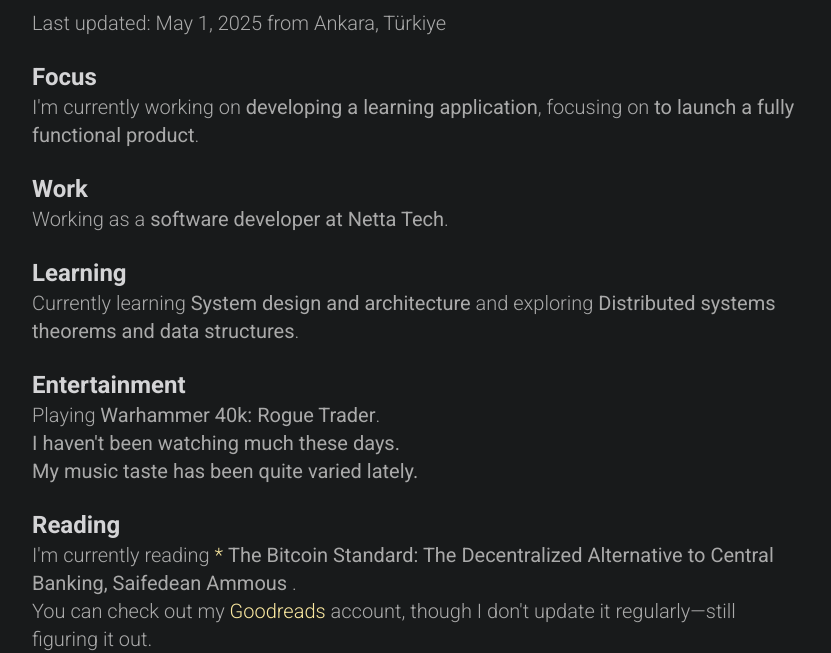
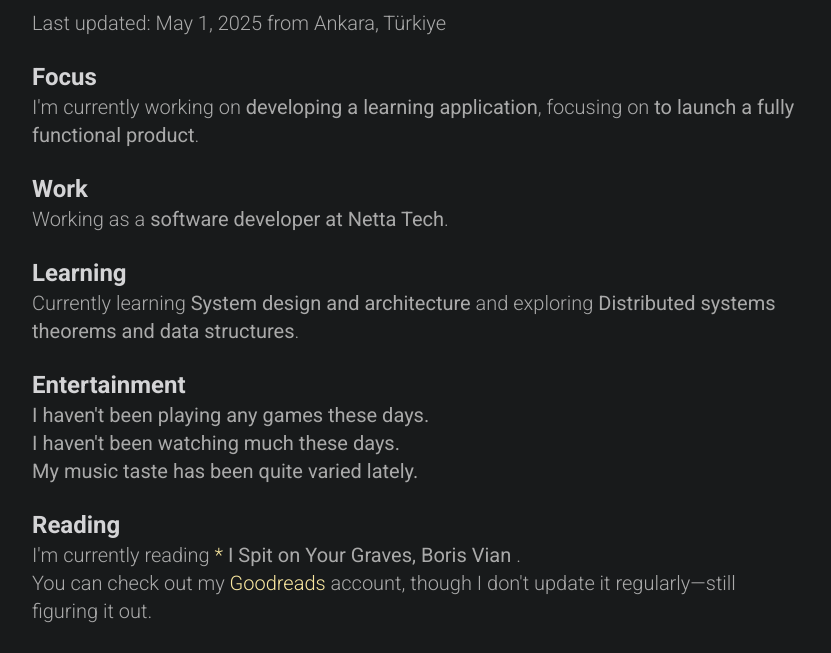
Before and after one commit to yplog/yphp, an Astro site: page /now in a window 1280 px wide. Shown: the part 149-802 px from the top of the page, without its empty margins (224-1055 px from the left). Built offline with nearby package versions, Linux system fonts and the light colour scheme; Astro itself is replaced by a stand-in of ours.

Commit message:
feat: update dependencies and modify now data

```diff
--- a/package.json
+++ b/package.json
@@ -17,7 +17,7 @@
     "@astrojs/rss": "4.0.11",
     "@astrojs/tailwind": "6.0.0",
     "@fontsource/roboto": "^5.1.0",
-    "astro": "5.3.0",
+    "astro": "5.7.13",
     "tailwindcss": "^3.4.15",
     "typescript": "^5.6.3"
   },
--- a/src/data/now.json
+++ b/src/data/now.json
@@ -13,12 +13,12 @@
     "topic": "Distributed systems theorems and data structures"
   },
   "entertainment": {
-    "game": "Warhammer 40k: Rogue Trader",
+    "game": "-",
     "series": "-",
     "music": "-"
   },
   "reading": {
-    "book": "The Bitcoin Standard: The Decentralized Alternative to Central Banking, Saifedean Ammous",
+    "book": "I Spit on Your Graves, Boris Vian",
     "goodreads": {
       "profile": "https://www.goodreads.com/yplog",
       "currentlyReading": "https://www.goodreads.com/review/list/188197017-yal-n-pala?shelf=currently-reading"
--- a/src/data/posts/Tracking Folder Changes with Merkle Trees in Go.md
+++ b/src/data/posts/Tracking Folder Changes with Merkle Trees in Go.md
@@ -190,6 +190,8 @@ func NewMerkleTree(dataBlocks [][]byte) *MerkleTree {
 This function builds the tree from bottom up, pairing nodes and hashing them recursively.
 If there’s an odd number of nodes at any level, the last node is duplicated to maintain a balanced structure.
 
+With these core components in place, our Merkle tree implementation can efficiently track changes to any files in the watched folder. There are certainly many different and more optimized ways to implement this functionality, but the main purpose of this exercise is to understand the Merkle tree concept and see it in action with a practical example.
+
 ## Wrapping Up
 
 In this post, we explored how Merkle trees work by building a simple tool in Go that watches a folder and computes a Merkle root from its file contents. Along the way, we walked through how the tree is constructed, how it detects changes efficiently, how to generate and verify Merkle proofs for specific data, and how to visualize the full tree structure.
--- a/src/pages/now/index.astro
+++ b/src/pages/now/index.astro
@@ -45,7 +45,13 @@ const { lastUpdated, focus, work, learning, entertainment, reading } = now;
       <section>
         <h2 class="text-2xl font-semibold text-h1-text">Entertainment</h2>
         <p class="text-xl text-h2-text font-light">
-          Playing <strong>{entertainment.game}</strong>.
+          <strong
+            >{
+              entertainment.game == "-"
+                ? "I haven't been playing any games these days."
+                : `Playing ${entertainment.game}.`
+            }
+          </strong>
         </p>
         <p class="text-xl text-h2-text font-light">
           <strong
```
Also changed, not shown: 1 other file.
